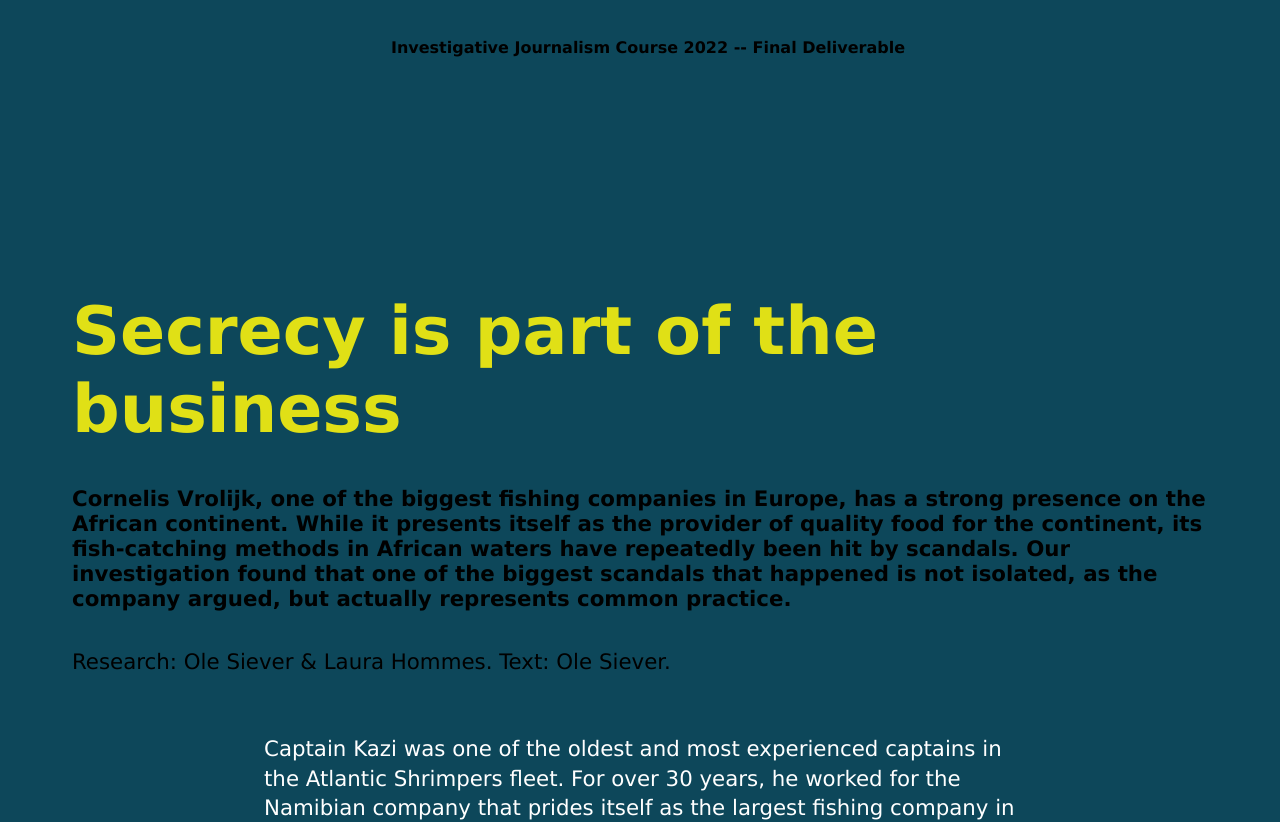
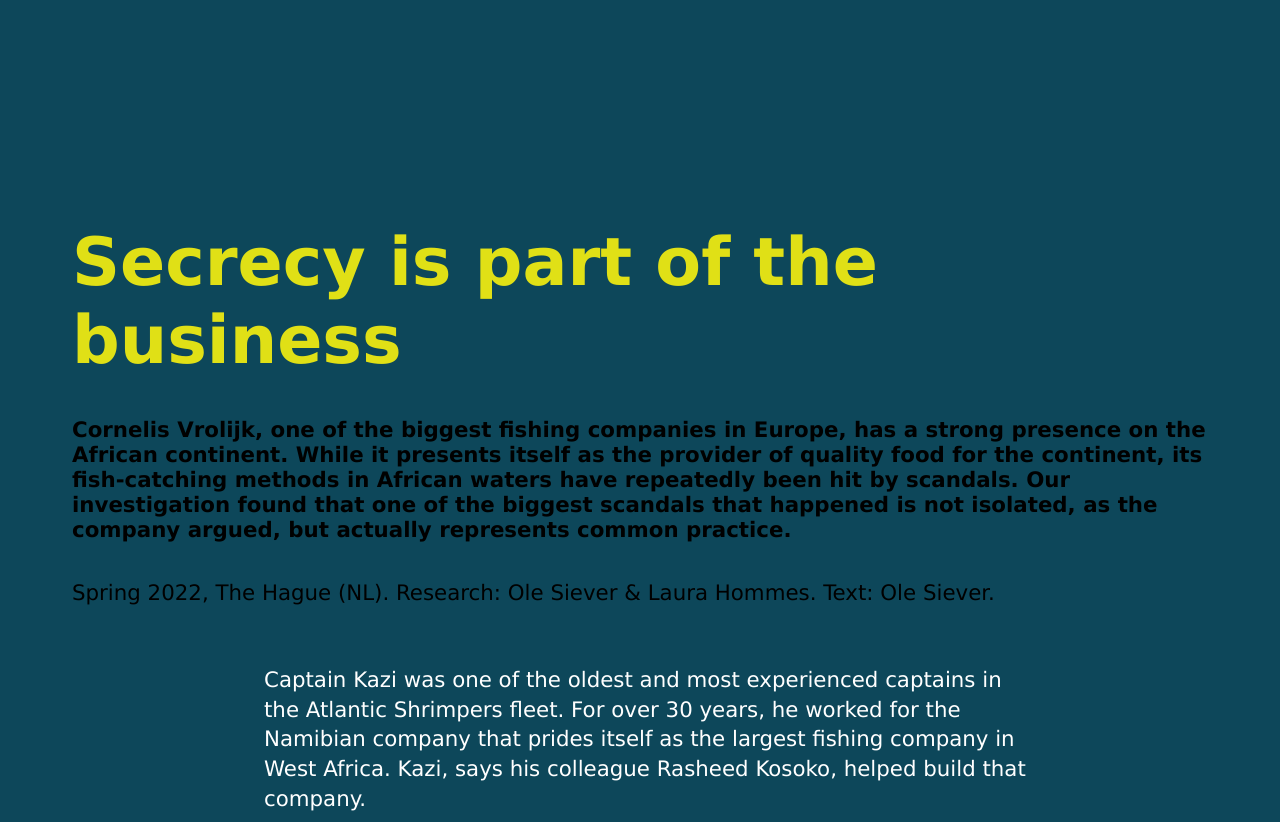
Before and after one commit to olewelo/lighthouse-application-1, a plain HTML site: page index.html in a window 1280 px wide. Shown: the top 822 px of the page. Drawn offline with Linux system fonts and the light colour scheme.

Commit message:
add date, remove header

```diff
--- a/index.html
+++ b/index.html
@@ -6,7 +6,6 @@
         <link rel="stylesheet" href="style.css">
         <link rel="icon" type="image/x-icon" href="/images/favicon.ico">
     </head>
-    <header>Investigative Journalism Course 2022 -- Final Deliverable</header>
     <body>
         <main>
             <div class="title">
@@ -17,7 +16,7 @@
                         have repeatedly been hit by scandals. Our investigation found that one of the biggest scandals that happened is not isolated,
                         as the company argued, but actually represents common practice.</h2>
                     <p1>
-                        Research: Ole Siever & Laura Hommes. Text: Ole Siever.
+                        Spring 2022, The Hague (NL). Research: Ole Siever & Laura Hommes. Text: Ole Siever.
                     </p1>
                 </section>
             </div>
```
